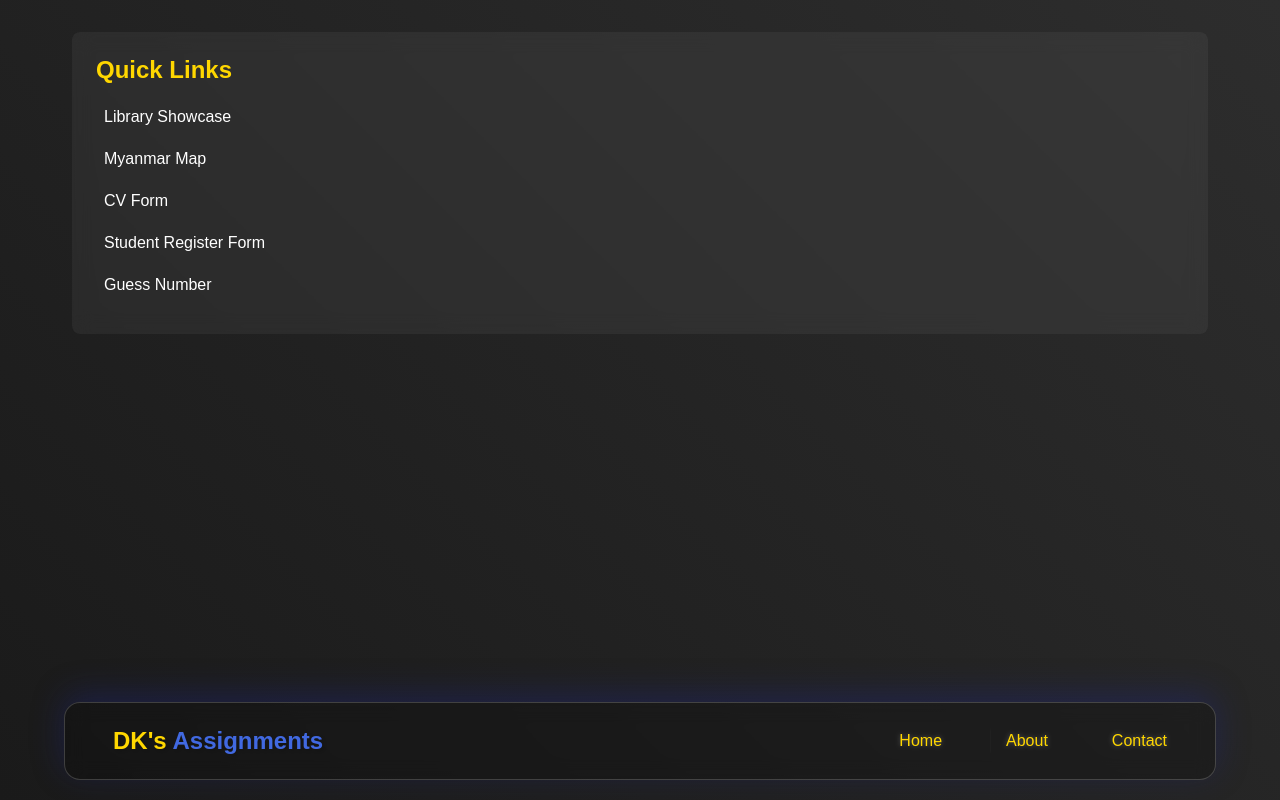
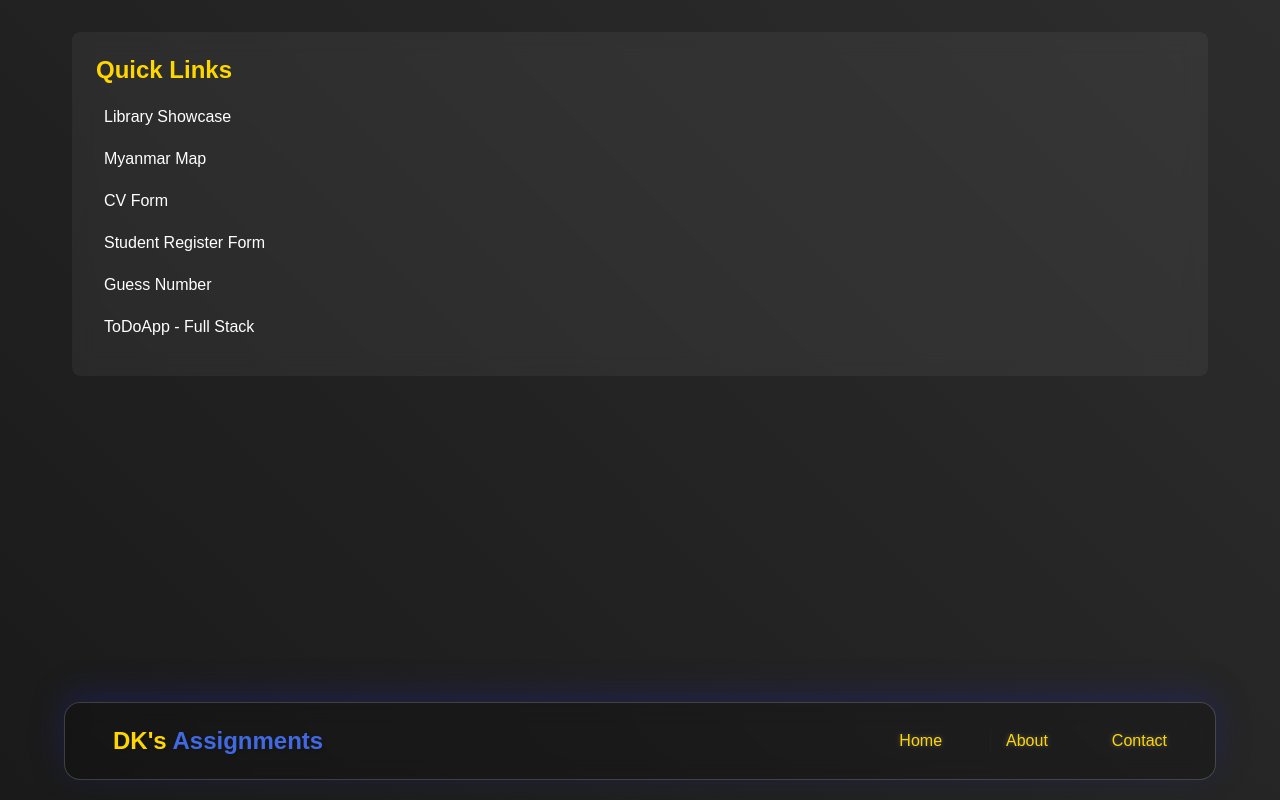
Before and after one commit to waiyanphyooo21/DK-Assignments, a plain HTML site: page index.html in a window 1280 px wide. Drawn offline with Linux system fonts and the light colour scheme.

Commit message:
update index

```diff
--- a/index.html
+++ b/index.html
@@ -225,6 +225,7 @@
                 <li><a href="Assignments/CV/index.html">CV Form</a></li>
                 <li><a href="Assignments/Student Register Form/index.html">Student Register Form</a></li>
                 <li><a href="Assignments/Guess Number/guessnum.html">Guess Number</a></li>
+                <li><a href="Assignments/ToDoApp/">ToDoApp - Full Stack</a></li>
             </ul>
         </div>
 
```
